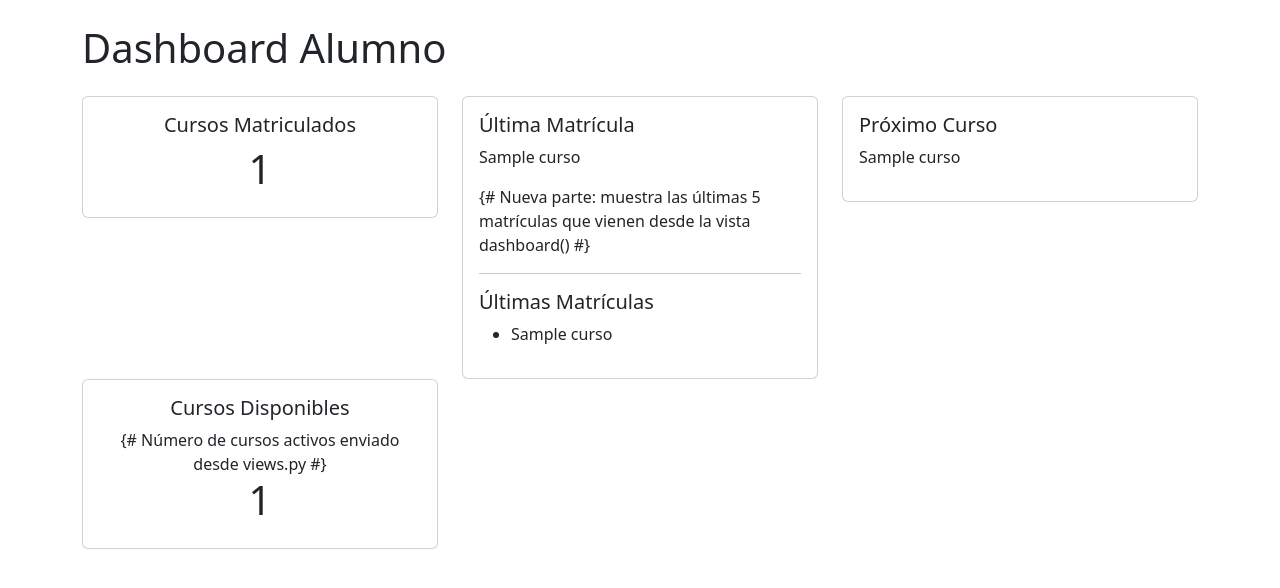
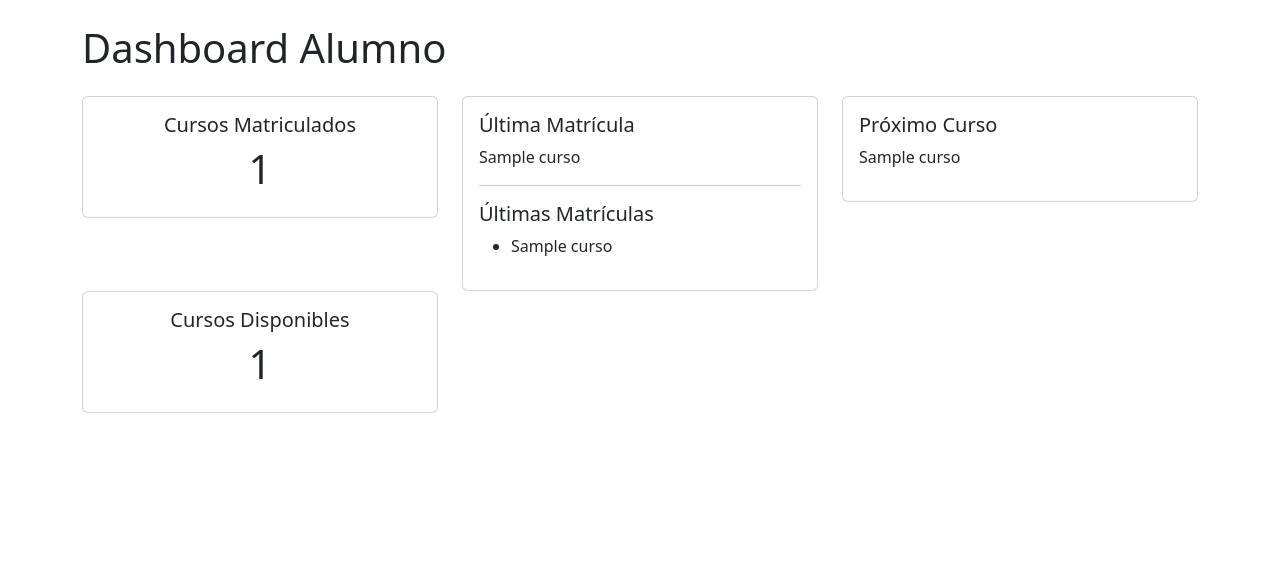
Before and after one commit to DannoEery/gestion_formacion, a Django app: page /matriculas/dashboard/ in a window 1280 px wide. Shown: the part 56-644 px from the top of the page. Run offline with Django 5.2, Linux system fonts and the light colour scheme; a user stored in the database is signed in; tables that the repository leaves empty hold one stand-in row (values such as "Sample post"); parts of the project's set-up code (start-up, migrations or seed data) failed here and were passed over; some libraries are stand-ins or nearby versions.

Commit message:
Añadido

```diff
--- a/templates/matriculas/dashboard.html
+++ b/templates/matriculas/dashboard.html
@@ -6,7 +6,6 @@ Dashboard
 <h1 class="mb-4">
     Dashboard Alumno
 </h1>
-{# Fila principal de tarjetas Bootstrap #}
 <div class="row">
     <div class="col-md-4">
         <div class="card text-center">
@@ -27,7 +26,6 @@ Dashboard
                 <h5>
                     Última Matrícula
                 </h5>
-                {# Comprueba si existe alguna matrícula #}
                 <p>
                     {% if ultima_matricula %}
 
@@ -36,11 +34,6 @@ Dashboard
                         Sin datos
                     {% endif %}
                 </p>
-                {#
-                    Nueva parte:
-                    muestra las últimas 5 matrículas
-                    que vienen desde la vista dashboard()
-                #}
                 <hr>
                 <h5>
                     Últimas Matrículas
@@ -82,10 +75,6 @@ Dashboard
                 <h5>
                     Cursos Disponibles
                 </h5>
-                {#
-                    Número de cursos activos
-                    enviado desde views.py
-                #}
                 <h1>
                     {{ cursos_disponibles }}
                 </h1>
```
